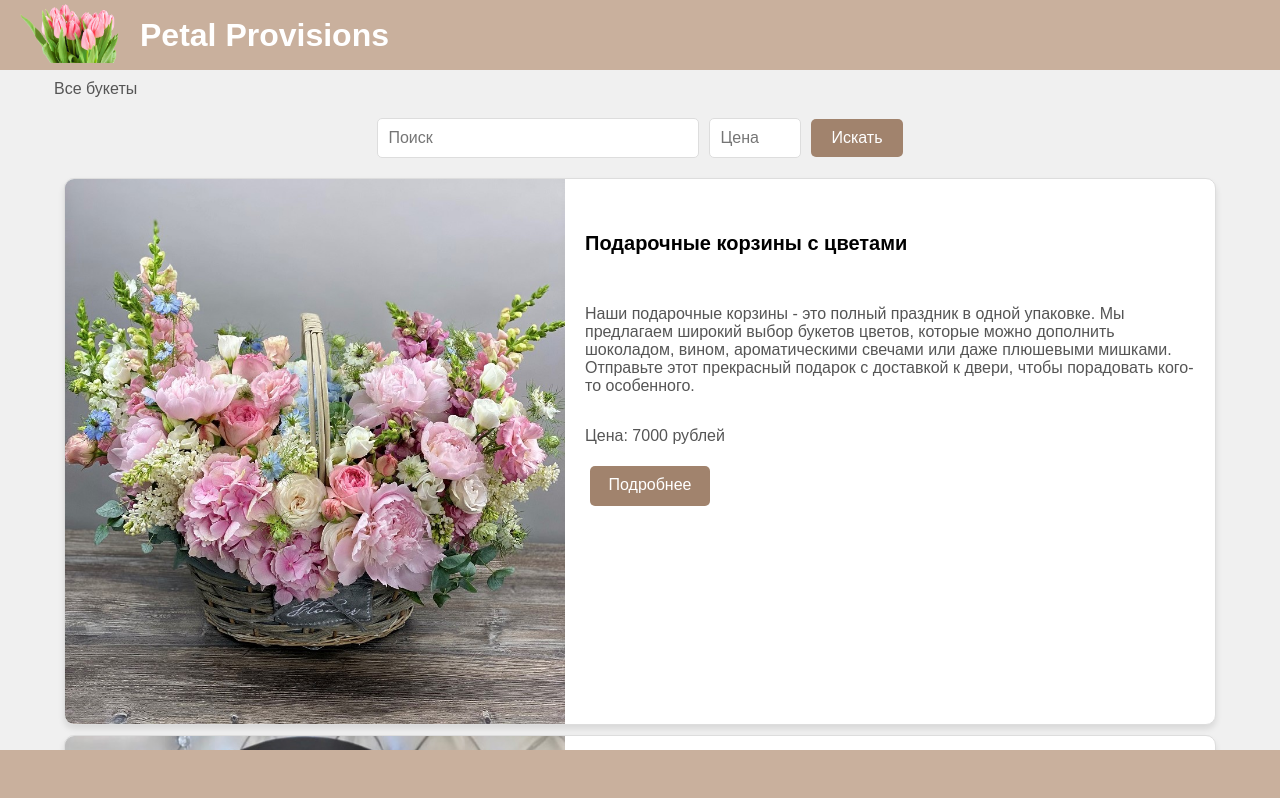
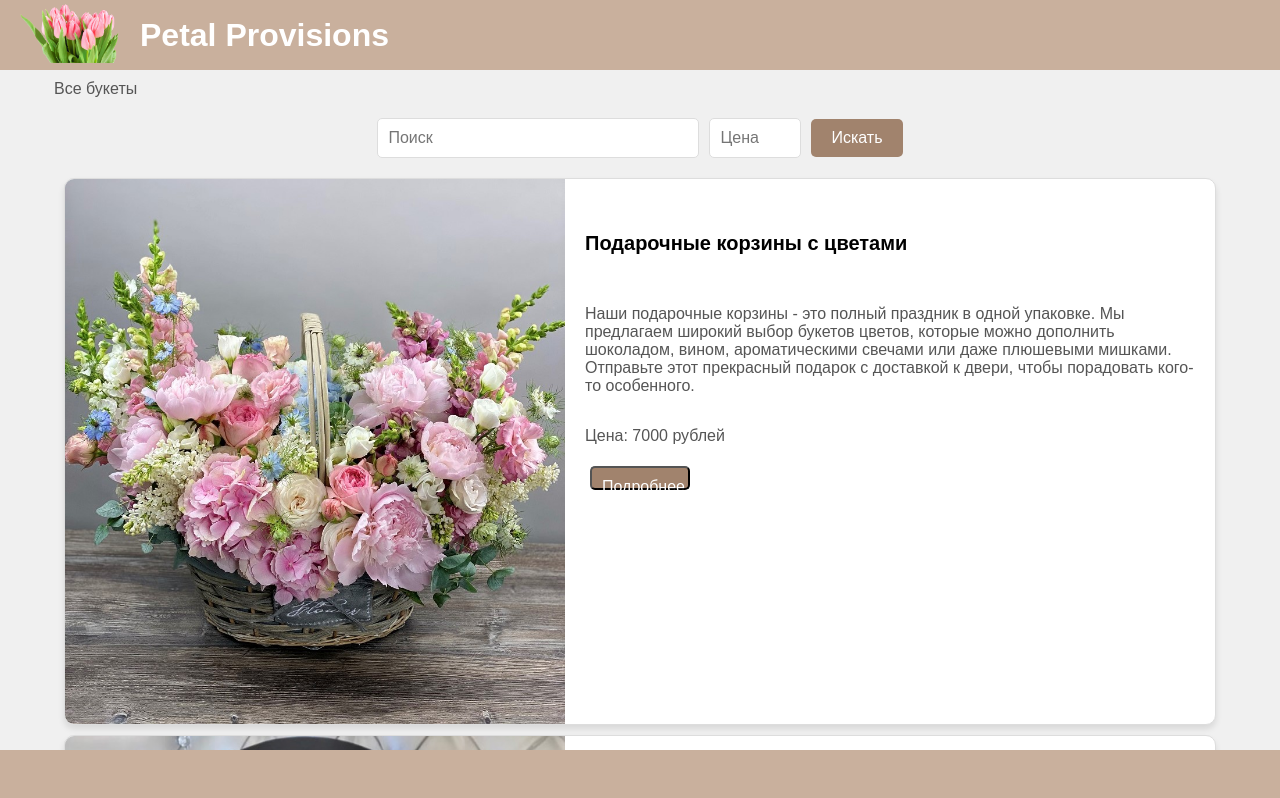
Before and after one commit to VAVASTO/RIP_frontend, a React (Vite) app: page /#/bouquetss in a window 1280 px wide. Shown: the top 798 px of the page. Built offline with nearby package versions, Linux system fonts and the light colour scheme.

Commit message:
fixed refresh

```diff
--- a/src/Bouquets.tsx
+++ b/src/Bouquets.tsx
@@ -36,7 +36,6 @@ const mockBouquets: Bouquet[] = [
     price: '8000',
     full_url: image_3,
   },
-  // Add more mock bouquets as needed
 ];
 
 const BouquetsPage: FC = () => {
@@ -51,7 +50,6 @@ const BouquetsPage: FC = () => {
   const [priceValue, setPriceValue] = useState(priceParam);
 
   const fetchBouquets = (searchText: string, price: string) => {
-    // Use mock data instead of fetching from the API
     const filteredBouquets = mockBouquets.filter(bouquet =>
       bouquet.name.toLowerCase().includes(searchText.toLowerCase()) &&
       bouquet.price.includes(price)
@@ -59,26 +57,23 @@ const BouquetsPage: FC = () => {
     setBouquets(filteredBouquets);
   };
   const breadcrumbsItems = [
-    { label: 'Все букеты', link:'' } // Link to the current page
+    { label: 'Все букеты', link:'' }
   ];
 
   const handleSearchClick = () => {
-    // Redirect to the same frontend page with the search query parameter
     navigateTo(`/bouquetss/?q=${searchValue}&price=${priceValue}`);
-    // Fetch data after navigating to the new URL
     fetchBouquets(searchValue, priceValue);
   };
 
   useEffect(() => {
-    // Fetch data when the component mounts for the first time or when search query changes
     fetchBouquets(searchValue, priceValue);
-  }, []); // Update the effect to run whenever searchValue changes
+  }, []);
 
   return (
     <div className="album">
       <div className="container">
         <div className="row">
-        <Breadcrumbs items={breadcrumbsItems} /> {/* Include Breadcrumbs component */}
+        <Breadcrumbs items={breadcrumbsItems} /> {}
             <div className="search-bar">
               <input
                 type="text"
@@ -107,10 +102,13 @@ const BouquetsPage: FC = () => {
                   <h5 className="card-title">{bouquet.name}</h5>
                   <p className="card-text">{bouquet.description}</p>
                   <p className="card-text">Цена: {bouquet.price} рублей</p>
-                  {/* Add more text elements here if needed */}
-                  <a href={`/RIP_front/#/bouquetss/${bouquet.bouquet_id}/`} className="btn btn-primary">
-                    Подробнее
-                  </a>
+                  <button
+                      type="button"
+                      className="btn btn-primary"
+                      onClick={() => navigateTo(`/bouquetss/${bouquet.bouquet_id}/`)}
+                    >
+                      Подробнее
+                    </button>
                 </div>
               </div>
             </div>
```
